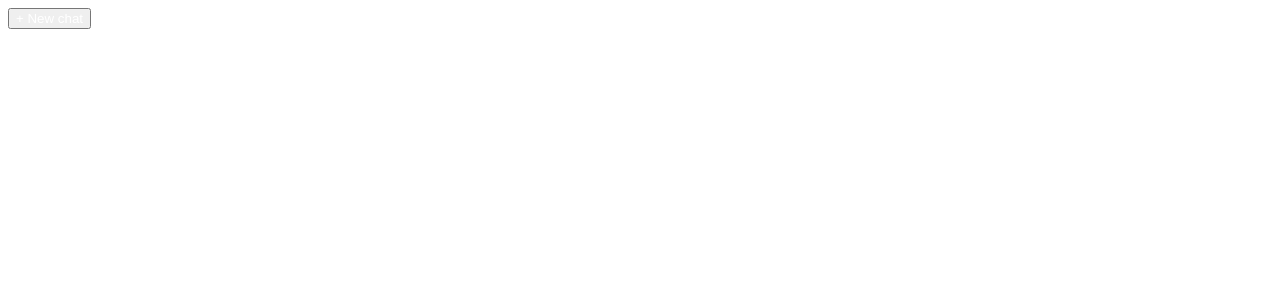
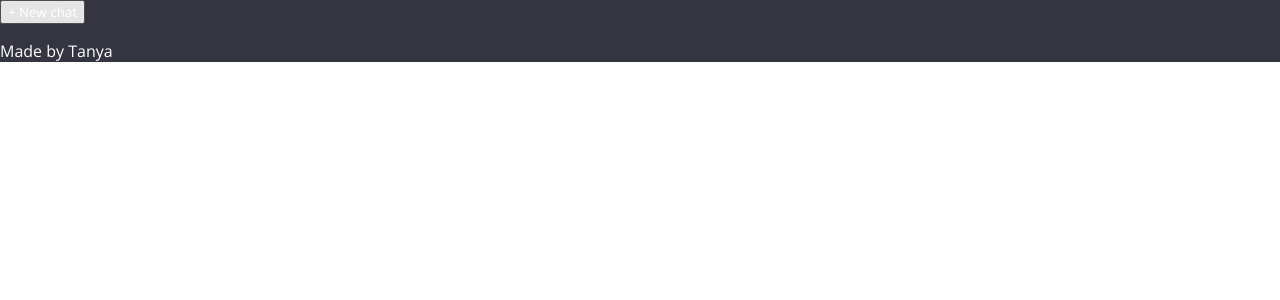
Before and after one commit to Milli-Mi/react-chatgpt-clone, a React (Create React App) app: page / in a window 1280 px wide. Shown: the top 300 px of the page. Built offline with nearby package versions, Linux system fonts and the light colour scheme.

Commit message:
Update index.css
styling body and app

```diff
--- a/src/index.css
+++ b/src/index.css
@@ -1,4 +1,14 @@
 @import url('https://fonts.googleapis.com/css2?family=Open+Sans:wght@300;400;500;600;700;800&display=swap');
  * {
   color: #fff;
+  font-family: 'Open Sans', sans-serif;
  }
+
+ body {
+  margin: 0;
+  padding: 0;
+ }
+
+ .app {
+  background-color: #343541;
+ }
```
